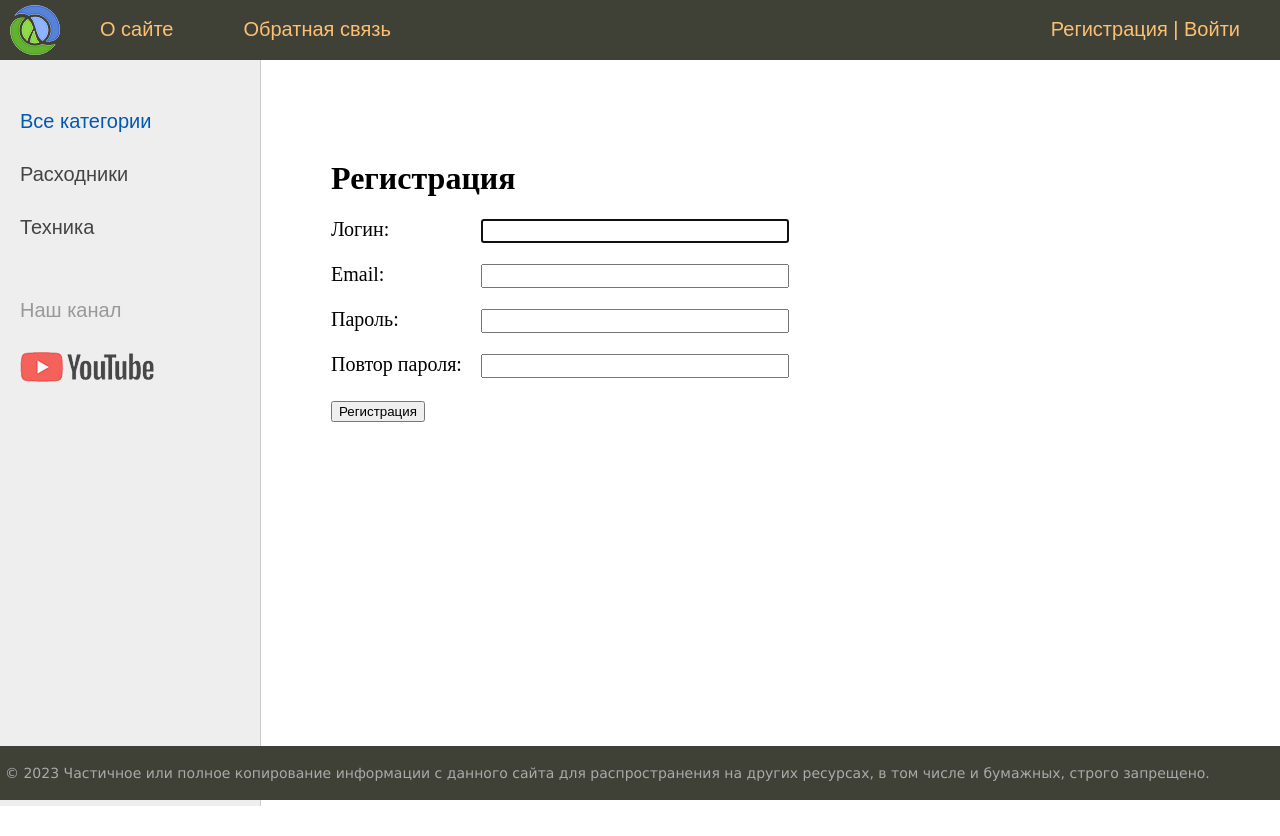
After one commit to SITARNET/Serviceplus, a Django app: page /register/ in a window 1280 px wide. The commit adds this page. Run offline with Django 3.2, Linux system fonts and the light colour scheme; data comes from the database, SQL or seed files in the repository; both versions use the stored data as it was after the commit.

Commit message:
19. Регистрация пользователей на сайте

```diff
--- a/serviceplus/service/forms.py
+++ b/serviceplus/service/forms.py
@@ -1,14 +1,9 @@
 from django import forms
+from django.contrib.auth.forms import UserCreationForm
+from django.contrib.auth.models import User
 from django.core.exceptions import ValidationError
 
 from .models import *
-
-# class AddPostForm(forms.Form):
-# title = forms.CharField(max_length=255, label="Заголовок")
-# slug = forms.SlugField(max_length=255, label="URL")
-# content = forms.CharField(widget=forms.Textarea(attrs={'cols': 60, 'rows': 10}), label="Контент")
-# is_published = forms.BooleanField(label="Публикация", required=False, initial=True)
-# cat = forms.ModelChoiceField(queryset=Category.objects.all(), label="Категории", empty_label="Категория не выбрана")
 
 
 class AddPostForm(forms.ModelForm):
@@ -31,3 +26,14 @@ class AddPostForm(forms.ModelForm):
         if len(title) > 200:
             raise ValidationError('Длина превышает 200 символов')
         return title
+
+
+class RegisterUserForm(UserCreationForm):
+    username = forms.CharField(label='Логин', widget=forms.TextInput(attrs={'class': 'form-input'}))
+    email = forms.EmailField(label='Email', widget=forms.EmailInput(attrs={'class': 'form-input'}))
+    password1 = forms.CharField(label='Пароль', widget=forms.PasswordInput(attrs={'class': 'form-input'}))
+    password2 = forms.CharField(label='Повтор пароля', widget=forms.PasswordInput(attrs={'class': 'form-input'}))
+
+    class Meta:
+        model = User
+        fields = ('username', 'email', 'password1', 'password2')
--- a/serviceplus/service/templates/service/base.html
+++ b/serviceplus/service/templates/service/base.html
@@ -18,12 +18,9 @@
 			<ul id="mainmenu" class="mainmenu">
 			<li class="logo"><a href="{% url 'home' %}"><div class="logo"></div></a></li>
 				{% for m in menu %}
-	{% if not forloop.last %}
-			<li><a href="{% url m.url_name %}">{{m.title}}</a></li>
-	{% else %}
-			<li class="last"><a href="{% url m.url_name %}">{{m.title}}</a></li>
-	{% endif %}
-{% endfor %}
+					<li><a href="{% url m.url_name %}">{{m.title}}</a></li>
+				{% endfor %}
+				<li class="last"><a href="{% url 'register' %}">Регистрация</a> | <a href="{% url 'login' %}">Войти</a></li>
 			</ul>
 			<div class="clear"></div>
 		</div>
--- /dev/null
+++ b/serviceplus/service/templates/service/register.html
@@ -0,0 +1,17 @@
+{% extends 'service/base.html' %}
+
+{% block content %}
+<h1>{{title}}</h1>
+
+<form method="post">
+    {% csrf_token %}
+
+    {% for f in form %}
+    <p><label class="form-label" for="{{ f.id_for_label }}">{{f.label}}: </label>{{ f }}</p>
+    <div class="form-error">{{ f.errors }}</div>
+    {% endfor %}
+
+    <button type="submit">Регистрация</button>
+</form>
+
+{% endblock %}
--- a/serviceplus/service/urls.py
+++ b/serviceplus/service/urls.py
@@ -8,6 +8,7 @@ urlpatterns = [
     path('addpage/', AddPage.as_view(), name='add_page'),
     path('contact/', contact, name='contact'),
     path('login/', login, name='login'),
+    path('register/', RegisterUser.as_view(), name='register'),
     path('post/<slug:post_slug>/', ShowPost.as_view(), name='post'),
     path('category/<slug:cat_slug>/', ServiceCategory.as_view(), name='category'),
 ]
--- a/serviceplus/service/utils.py
+++ b/serviceplus/service/utils.py
@@ -5,7 +5,6 @@ from .models import *
 menu = [{'title': "О сайте", 'url_name': 'about'},
         {'title': "Добавить статью", 'url_name': 'add_page'},
         {'title': "Обратная связь", 'url_name': 'contact'},
-        {'title': "Войти", 'url_name': 'login'}
         ]
 
 
--- a/serviceplus/service/views.py
+++ b/serviceplus/service/views.py
@@ -60,7 +60,7 @@ class ShowPost(DataMixin, DetailView):
     def get_context_data(self, *, object_list=None, **kwargs):
         context = super().get_context_data(**kwargs)
         c_def = self.get_user_context(title=context['post'], cat_selected=context['post'].cat_id)
-        return dict(list(context.items()) + list(c_def.items()))
+        return context | c_def
 
 
 class ServiceCategory(DataMixin, ListView):
@@ -76,4 +76,15 @@ class ServiceCategory(DataMixin, ListView):
         context = super().get_context_data(**kwargs)
         c_def = self.get_user_context(title='Категория - ' + str(context['posts'][0].cat),
                                       cat_selected=context['posts'][0].cat_id)
-        return dict(list(context.items()) + list(c_def.items()))
+        return context | c_def
+
+
+class RegisterUser(DataMixin, CreateView):
+    form_class = RegisterUserForm
+    template_name = 'service/register.html'
+    success_url = reverse_lazy('login')
+
+    def get_context_data(self, *, object_list=None, **kwargs):
+        context = super().get_context_data(**kwargs)
+        c_def = self.get_user_context(title="Регистрация")
+        return context | c_def
```
Also changed, not shown: django.py (+12 -0 lines), serviceplus/db_old.sqlite3.
